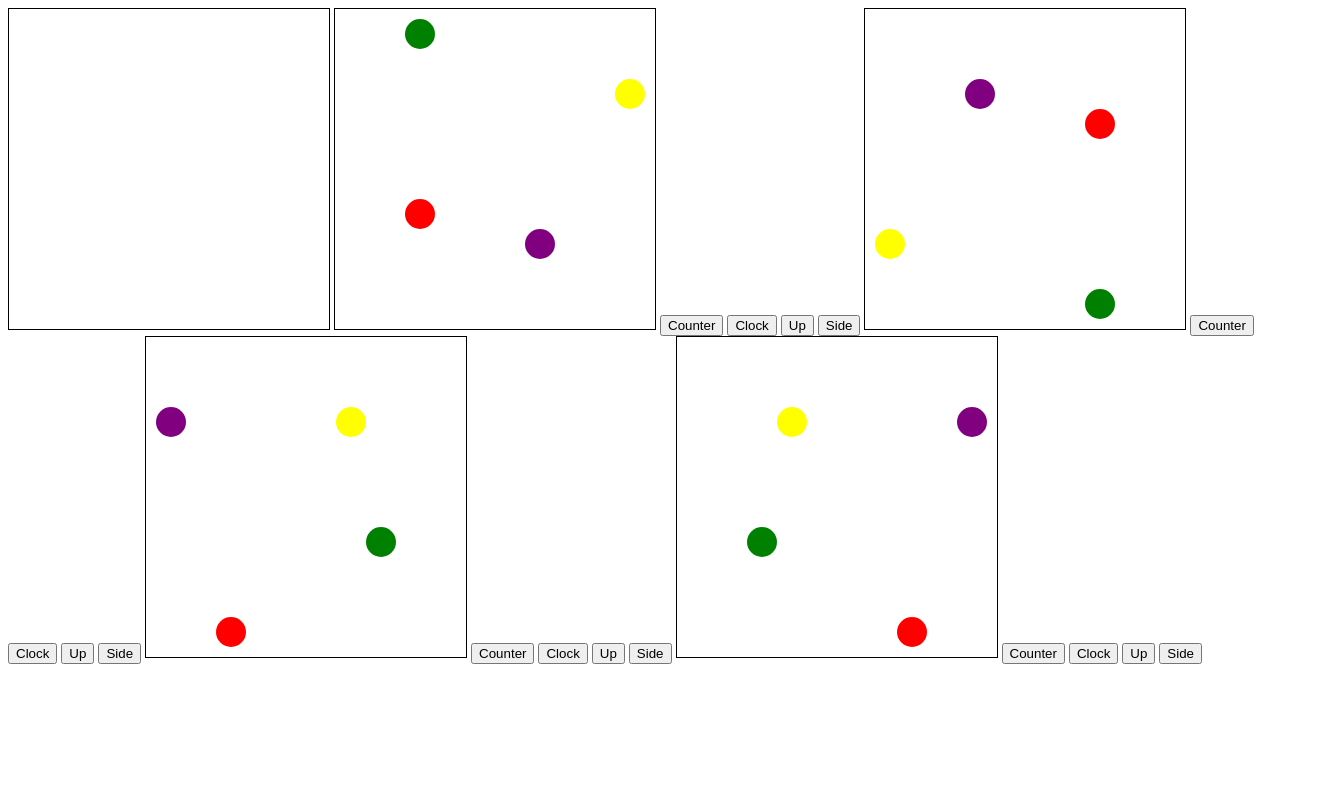
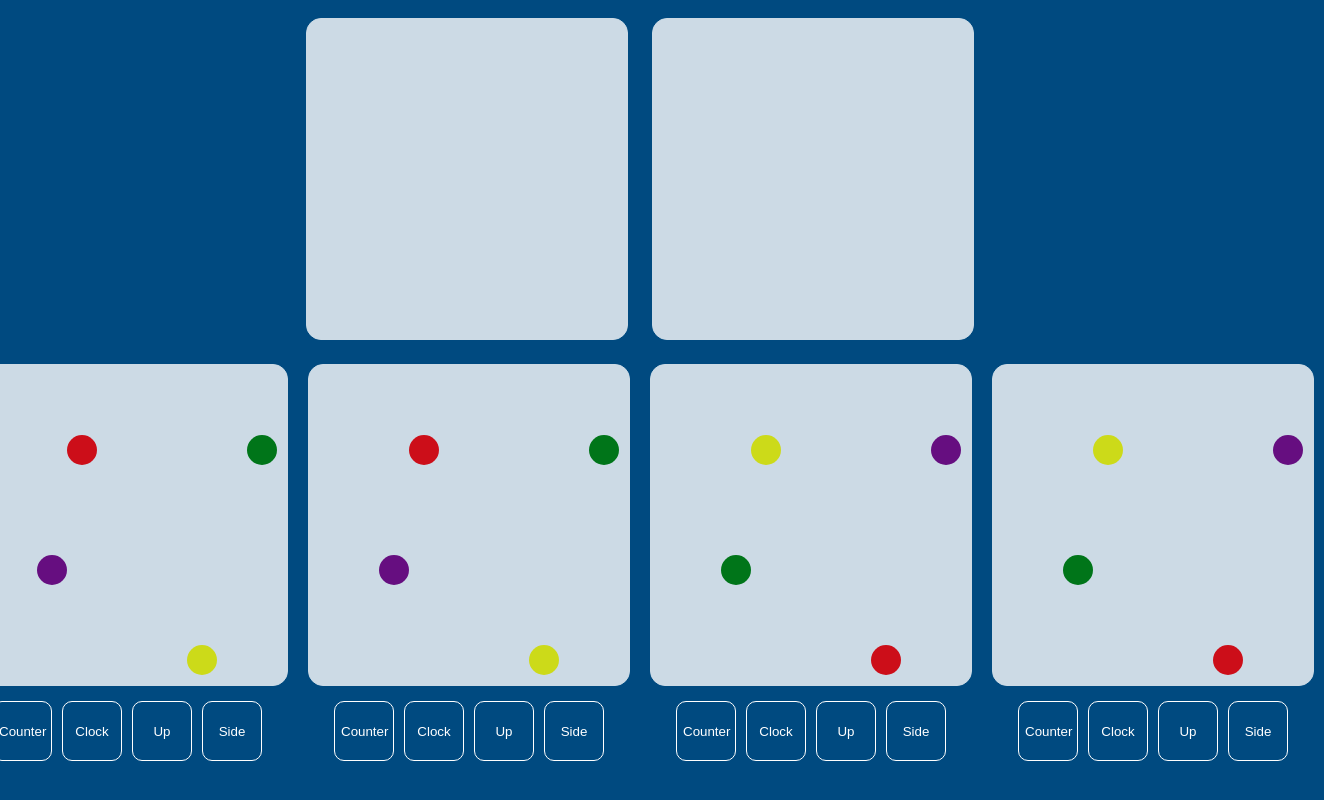
Before and after one commit to acmeff/on-the-dot, a website built with webpack: page index.html in a window 1280 px wide. Shown: the whole page, 1324 px wide, since content can reach past the window. Built offline with nearby package versions, Linux system fonts and the light colour scheme.

Commit message:
Refactor rotations and add animation

```diff
--- a/css/card.css
+++ b/css/card.css
@@ -1,6 +1,69 @@
+body {
+  display: flex;
+  flex-direction: column;
+  align-items: center;
+  background-color: #004a80;
+}
 
+@keyframes clock{
+      100% {transform:rotate(90deg);}
+}
+
+@keyframes counter {
+    100% {transform:rotate(-90deg)}
+}
+
+button {
+  height: 60px;
+  width: 60px;
+  background-color: transparent;
+  color: white;
+  border: 1px solid white;
+  border-radius: 10px;
+  margin: 5px;
+  outline: none;
+}
+
+button:hover{
+  background-color: white;
+  color: #004a80;
+}
+
+.buttons{
+  display: flex;
+}
+
+.clear-cards{
+  display: flex;
+}
+
+.clear-card{
+  display: flex;
+  flex-direction: column;
+  align-items: center;
+}
+
+#target-canvas{
+  height: 300px;
+  width: 300px;
+}
 canvas {
-  background: transparent;
+  background: white;
+  opacity: .8;
   padding: 10px;
-  border: 1px solid black;
+  border: 1px solid white;
+  border-radius: 15px;
+  margin: 10px;
 }
+
+.clock{
+animation-name: clock;
+animation-duration: .15s;
+animation-fill-mode: forwards;
+}
+
+.counter{
+  animation-name: counter;
+  animation-duration: .15s;
+  animation-fill-mode: forwards;
+}
--- a/index.html
+++ b/index.html
@@ -7,31 +7,53 @@
   </head>
   <link rel='stylesheet' type='text/css' href='css/card.css' />
   <body>
+
+    <section class='top-canvases'>
       <canvas id='target-canvas'></canvas>
+      <canvas id='stack'></canvas>
+    </section>
 
+    <section class='clear-cards'>
+      <div class='clear-card'>
         <canvas id='canvas-1'></canvas>
+        <div class='buttons'>
           <button id='rotate-counter1'>Counter</button>
           <button id='rotate-clock1'>Clock</button>
           <button id='flip-up1'>Up</button>
           <button id='flip-side1'>Side</button>
+        </div>
+      </div>
 
+      <div class='clear-card'>
         <canvas id='canvas-2'></canvas>
+        <div class='buttons'>
           <button id='rotate-counter2'>Counter</button>
           <button id='rotate-clock2'>Clock</button>
           <button id='flip-up2'>Up</button>
           <button id='flip-side2'>Side</button>
+        </div>
+      </div>
 
+      <div class='clear-card'>
         <canvas id='canvas-3'></canvas>
+        <div class='buttons'>
           <button id='rotate-counter3'>Counter</button>
           <button id='rotate-clock3'>Clock</button>
           <button id='flip-up3'>Up</button>
           <button id='flip-side3'>Side</button>
+        </div>
+      </div>
 
+      <div class='clear-card'>
         <canvas id='canvas-4'></canvas>
+        <div class='buttons'>
           <button id='rotate-counter4'>Counter</button>
           <button id='rotate-clock4'>Clock</button>
           <button id='flip-up4'>Up</button>
           <button id='flip-side4'>Side</button>
+        </div>
+      </div>
+    </section>
 
   </body>
 </html>
--- a/lib/card.js
+++ b/lib/card.js
@@ -1,9 +1,10 @@
 class Card {
-  constructor(ctx, gPos, pPos, rPos, yPos, num){
+  constructor(ctx, gPos, pPos, rPos, yPos, num, canvas){
     this.rotation = 0;
     this.side = 0;
     this.zIdx = 0;
     this.ctx = ctx;
+    this.canvas = canvas;
     this.num = num;
     this.gPos = gPos;
     this.pPos = pPos;
@@ -51,22 +52,30 @@ class Card {
   }
 
   rotateCounter(){
-    this.ctx.clearRect(0, 0, 300, 300);
+    this.canvas.classList.add('counter');
     this.gPos = [this.gPos[1], 300 - this.gPos[0]];
     this.pPos = [this.pPos[1], 300 - this.pPos[0]];
     this.rPos = [this.rPos[1], 300 - this.rPos[0]];
     this.yPos = [this.yPos[1], 300 - this.yPos[0]];
-    this.drawDots();
+    setTimeout(() => {
+      this.ctx.clearRect(0, 0, 300, 300);
+      this.canvas.classList.remove('counter');
+      this.drawDots();
+    }, 150);
 
   }
 
   rotateClock(){
-    this.ctx.clearRect(0, 0, 300, 300);
+    this.canvas.classList.add('clock');
     this.gPos = [300 - this.gPos[1], this.gPos[0]];
+    this.pPos = [300 - this.pPos[1], this.pPos[0]];
     this.rPos = [300 - this.rPos[1], this.rPos[0]];
     this.yPos = [300 - this.yPos[1], this.yPos[0]];
-    this.pPos = [300 - this.pPos[1], this.pPos[0]];
-    this.drawDots();
+    setTimeout(() => {
+      this.ctx.clearRect(0, 0, 300, 300);
+      this.canvas.classList.remove('clock');
+      this.drawDots();
+    }, 150);
   }
 
   flipUp(){
--- a/lib/entry.js
+++ b/lib/entry.js
@@ -7,34 +7,34 @@ document.addEventListener("DOMContentLoaded", () => {
   targetCanvas.height = 300;
   const targetCtx = targetCanvas.getContext('2d');
 
+  const stack = document.getElementById('stack');
+  stack.width = 300;
+  stack.height = 300;
+  const stackCtx = stack.getContext('2d');
+
   const canvas1 = document.getElementById('canvas-1');
   canvas1.width = 300;
   canvas1.height = 300;
   const ctx1 = canvas1.getContext('2d');
-  const card1 = new Card(ctx1, [285,75], [75, 195], [105, 75], [225, 285], 1);
+  const card1 = new Card(ctx1, [285,75], [75, 195], [105, 75], [225, 285], 1, canvas1);
 
   const canvas2=document.getElementById('canvas-2');
   canvas2.width = 300;
   canvas2.height = 300;
   const ctx2 = canvas2.getContext('2d');
-  const card2 = new Card(ctx2, [285,75], [75, 195], [105, 75], [225, 285], 2);
+  const card2 = new Card(ctx2, [285,75], [75, 195], [105, 75], [225, 285], 2, canvas2);
 
   const canvas3=document.getElementById('canvas-3');
   canvas3.width = 300;
   canvas3.height = 300;
   const ctx3 = canvas3.getContext('2d');
-  const card3 = new Card(ctx3, [75, 195], [285,75], [225, 285], [105, 75], 3);
+  const card3 = new Card(ctx3, [75, 195], [285,75], [225, 285], [105, 75], 3, canvas3);
 
   const canvas4=document.getElementById('canvas-4');
   canvas4.width = 300;
   canvas4.height = 300;
   const ctx4 = canvas4.getContext('2d');
-  const card4 = new Card(ctx4, [75, 195], [285,75], [225, 285], [105, 75], 4);
-
-  card1.rotateCounter();
-  card2.rotateClock();
-  card3.flipSide();
-
+  const card4 = new Card(ctx4, [75, 195], [285,75], [225, 285], [105, 75], 4, canvas4);
 
 
 });
```
Lines whose indentation alone changed are shown as unchanged.
